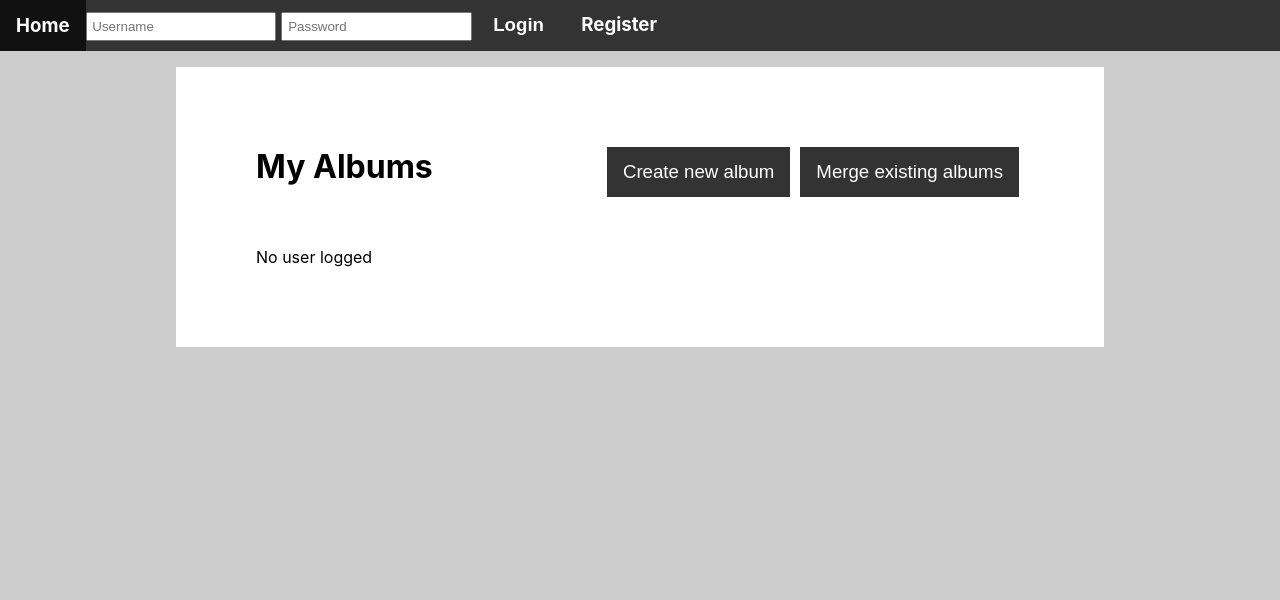
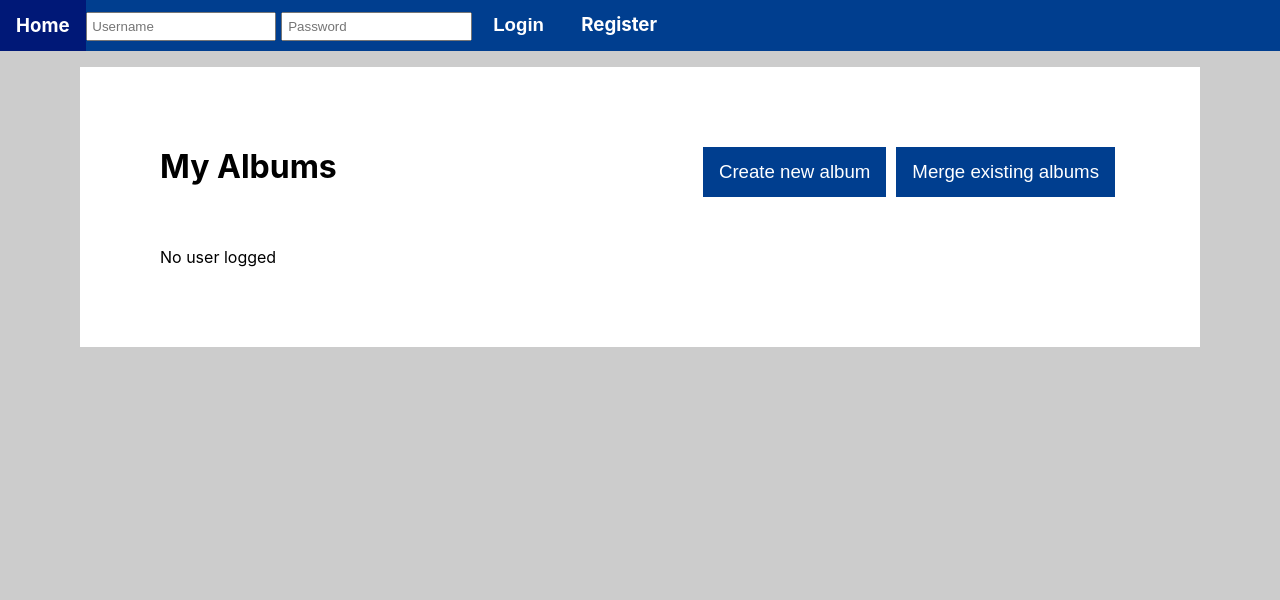
Before and after one commit to Emoto13/gallery, a PHP site: page /albums.php in a window 1280 px wide. Shown: the top 600 px of the page. Run offline with PHP 8.4, Linux system fonts and the light colour scheme; data comes from the database, SQL or seed files in the repository.

Commit message:
Change design and refactor

```diff
--- a/client/css/main.css
+++ b/client/css/main.css
@@ -6,7 +6,8 @@ body {
 }
 
 .container {
-  width: 60%;
+  width: 60em;
+  overflow: auto;
   background-color: white;
   margin: 1rem auto;
   padding: 5rem;
--- a/client/css/modals.css
+++ b/client/css/modals.css
@@ -35,12 +35,12 @@
 }
 
 .modal-header {
-  background-color: #333;
+  background-color: #003e8f;
   padding: 10px 15px;
   display: flex;
   justify-content: space-between;
   align-items: center;
-  border-bottom: 1px solid #333;
+  border-bottom: 1px solid #003e8f;
 }
 
 .modal-header .title {
--- a/client/css/nav.css
+++ b/client/css/nav.css
@@ -9,7 +9,7 @@ nav ul {
   margin: 0;
   padding: 0;
   overflow: hidden;
-  background-color: #333;
+  background-color: #003e8f;
 }
 
 nav ul li {
@@ -26,7 +26,7 @@ nav ul li a {
 }
 
 nav ul li a:hover {
-  background-color: #111;
+  background-color: #001877;
 }
 
 #inline-login {
@@ -43,7 +43,7 @@ nav ul li a:hover {
 }
 
 .form-button {
-  background-color: #333;
+  background-color: #003e8f;
   border: none;
   color: white;
   text-align: center;
@@ -54,7 +54,7 @@ nav ul li a:hover {
 
 .form-button:hover {
   cursor: pointer;
-  background-color: #111;
+  background-color: #001877;
 }
 
 .bolded {
--- a/client/js/manage_modals.js
+++ b/client/js/manage_modals.js
@@ -1,10 +1,12 @@
 const overlay = document.getElementById("overlay");
-overlay.addEventListener("click", () => {
+overlay?.addEventListener("click", () => {
   closeModal();
   closeMergeModal();
   closeGalleryModal();
   closeUploadModal();
 });
+
+const currentImageId = 'currentImageId';
 
 function openModal() {
   document.getElementById("create-modal").style.transform =
@@ -42,19 +44,22 @@ function closeUploadModal() {
   overlay.classList.remove("active");
 }
 
-function openDeleteModal() {
+function openDeleteModal(id) {
   document.getElementById("delete-modal").style.transform =
     "translate(-50%, -50%) scale(1, 1)";
   overlay.classList.add("active");
+  //localStorage.setItem(currentImageId, id);
+
 }
 
 function closeDeleteModal() {
   document.getElementById("delete-modal").style.transform =
     "translate(-50%, -50%) scale(0, 0)";
   overlay.classList.remove("active");
+  //localStorage.removeItem(currentImageId);
 }
 
-function openModifyModal() {
+function openModifyModal(id) {
   document.getElementById("modify-modal").style.transform =
     "translate(-50%, -50%) scale(1, 1)";
   overlay.classList.add("active");
@@ -91,15 +96,20 @@ function currentSlide(n) {
 
 function showSlides(n) {
   var i;
-  var slides = document.getElementsByClassName("slides");
-  if (n > slides.length) {
+  var slides = document?.getElementsByClassName("slides");
+  if (n > slides?.length) {
     slideIndex = 1;
   }
   if (n < 1) {
-    slideIndex = slides.length;
+    slideIndex = slides?.length;
   }
-  for (i = 0; i < slides.length; i++) {
+
+
+  for (i = 0; i < slides?.length; i++) {
     slides[i].style.display = "none";
   }
-  slides[slideIndex - 1].style.display = "block";
+
+  if (slides[slideIndex - 1]) {
+    slides[slideIndex - 1].style.display = "block";
+  }
 }
--- a/client/js/validate_register.js
+++ b/client/js/validate_register.js
@@ -11,8 +11,8 @@ var validateConfirmPassword = function () {
     document.getElementById("message").style.color = "red";
     document.getElementById("message").innerHTML = "Passwords not matching";
   } else {
-    pwdField.style.border = "1px solid #333";
-    pwdConfirm.style.border = "1px solid #333";
+    pwdField.style.border = "1px solid #003e8f";
+    pwdConfirm.style.border = "1px solid #003e8f";
     document.getElementById("message").innerHTML = "";
   }
 };
```
Also changed, not shown: client/index.php (+11 -12 lines).
